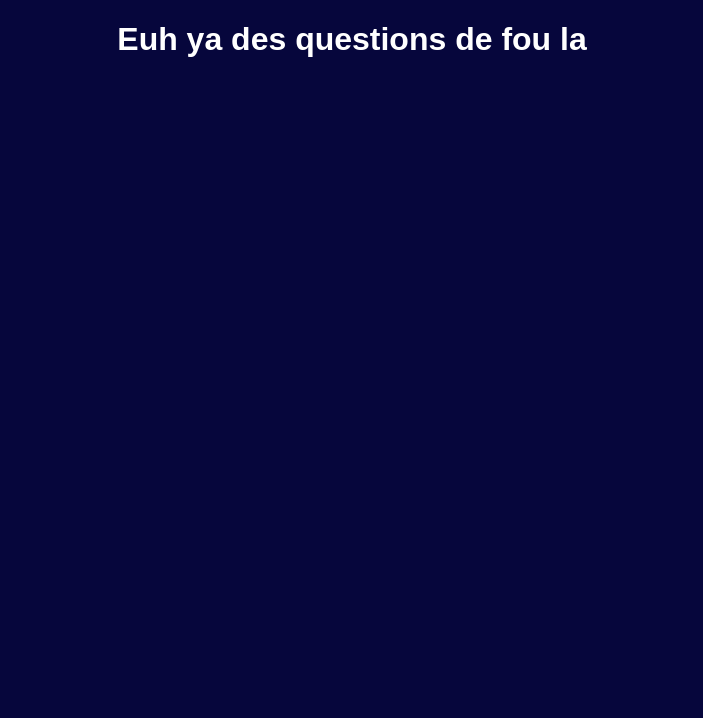
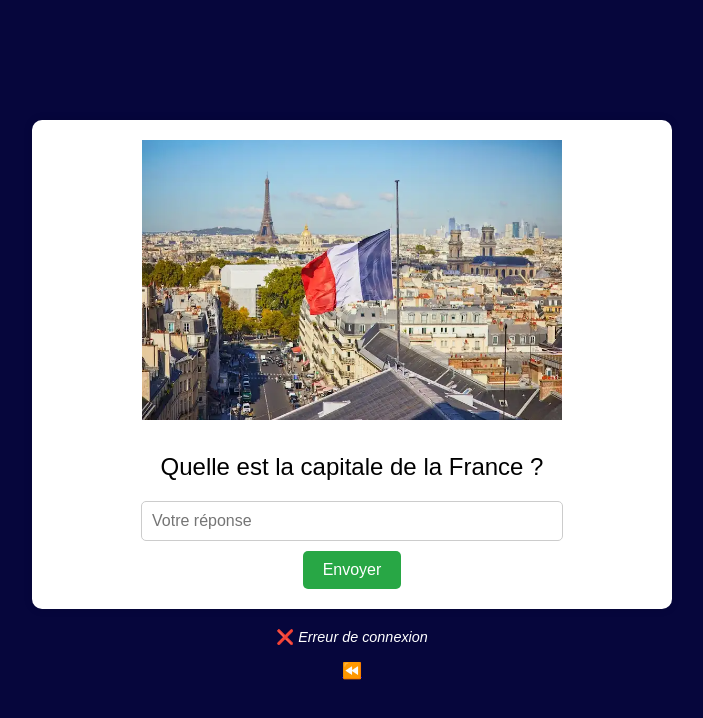
Before and after one commit to LucasAstley/Youtubesque, a plain HTML site: page questions.html in a window 1280 px wide. Shown: the whole page, without its empty margins (288-991 px from the left). Drawn offline with Linux system fonts and the light colour scheme.

Commit message:
Login base + start multiple questions show

```diff
--- a/css/questions.css
+++ b/css/questions.css
@@ -1,10 +1,62 @@
+/* css/questions.css */
 body {
     font-family: Arial, sans-serif;
-    text-align: center;
     background-color: #06063c;
     margin: 0;
     padding: 0;
+    display: flex;
+    flex-direction: column;
+    justify-content: center;
+    align-items: center;
+    height: 100vh;
 }
-h1 {
-    color: #ffffff;
+.container {
+    background-color: #ffffff;
+    padding: 20px;
+    border-radius: 10px;
+    box-shadow: 0 0 10px rgba(0, 0, 0, 0.1);
+    width: 80%;
+    max-width: 600px;
+    text-align: center;
 }
+.container img {
+    width: 70%;
+    height: auto;
+    margin-bottom: 5px;
+}
+.question {
+    font-size: 1.5em;
+    margin-bottom: 20px;
+}
+.form-group {
+    display: flex;
+    flex-direction: column;
+    align-items: center;
+    width: 100%;
+}
+.form-group input[type="text"] {
+    padding: 10px;
+    font-size: 1em;
+    border: 1px solid #ccc;
+    border-radius: 5px;
+    margin-bottom: 10px;
+    width: 100%;
+    max-width: 400px;
+}
+.form-group button {
+    padding: 10px 20px;
+    font-size: 1em;
+    background-color: #28a745;
+    color: white;
+    border: none;
+    border-radius: 5px;
+    cursor: pointer;
+}
+.form-group button:hover {
+    background-color: #218838;
+}
+.status {
+    margin-top: 20px;
+    font-size: 0.9em;
+    color: #fff;
+}
--- a/js/main.js
+++ b/js/main.js
@@ -1,20 +1,29 @@
+//Fonctions
 function delay(ms) {
     return new Promise(resolve => setTimeout(resolve, ms));
 }
 
+//Events
 document.addEventListener('DOMContentLoaded', (event) => {
-    let playerPseudo = '';
-    document.getElementById('playButton').addEventListener('click', function() {
-        pseudo=document.getElementById('pseudo').value;
-        if (pseudo === '') {
-            document.getElementById('alert').style.display = 'block';
-        } else {
-            playerPseudo = document.getElementById('pseudo').value;
-            console.log('Pseudo enregistré :', playerPseudo);
-            window.location.href = 'questions.html';
-            delay(2000).then(() => {
-                alert('Bienvenue !');
-            });
+    document.getElementById('body').addEventListener('keypress', function(e) {
+        if (e.key === 'Enter') {
+            launchgame();
         }
     });
+    document.getElementById('playButton').addEventListener('click', function() {
+        launchgame();
+    });
 });
+
+function launchgame() {
+    let pseudo=document.getElementById('pseudo').value;
+    if (pseudo === '') {
+        document.getElementById('alert').style.display = 'block';
+    } else {
+        sessionStorage.setItem("playerPseudo", pseudo);
+        console.log('Pseudo enregistré :', pseudo);
+        delay(100).then(() => {
+            window.location.href = 'questions.html';
+        });
+    }
+}
--- a/js/questions.js
+++ b/js/questions.js
@@ -0,0 +1,42 @@
+//Variables
+var questionNumber= 0;
+const questionImg= document.getElementById('questionImg');
+const questionTxt= document.getElementById('questionTxt');
+const questions=[
+    "Quelle est la capitale de la France ?",
+    "Quelle est la capitale de l'Espagne ?",
+    "Quelle est la capitale de l'Italie ?",
+    "Quelle est la capitale de l'Allemagne ?"
+]
+const images=[
+    "assets/questions/1.png",
+    "assets/questions/2.png",
+    "assets/questions/3.png",
+    "assets/questions/4.png"
+]
+
+//Fonctions
+document.addEventListener('DOMContentLoaded', (event) => {
+    const playerPseudo = sessionStorage.getItem("playerPseudo");
+    if (playerPseudo === null || playerPseudo === '') {
+        document.getElementById('status').innerHTML = "❌ <i>Erreur de connexion</i>";
+    } else {
+        document.getElementById('status').innerHTML = "✅ <i>Connecté en tant que :  " + playerPseudo + "</i>";
+    }
+    showQuestion();
+});
+
+//listener
+document.getElementById('sendButton').addEventListener('click', function() {
+    nextQuestion();
+    showQuestion();
+});
+
+function nextQuestion() {
+    questionNumber++;
+}
+
+function showQuestion() {
+    questionTxt.innerHTML = questions[questionNumber];
+    questionImg.src = images[questionNumber];
+}
--- a/questions.html
+++ b/questions.html
@@ -9,7 +9,17 @@
 
 <body>
 
-    <h1>Euh ya des questions de fou la</h1>
+    <div class="container">
+        <img src="/assets/questions/1.png" alt="Question" id="questionImg">
+        <p class="question" id="questionTxt">Quelle est la capitale de la France ?</p>
+        <div class="form-group">
+            <input type="text" id="answer" placeholder="Votre réponse">
+            <button id="sendButton">Envoyer</button>
+        </div>
+    </div>
+
+<p class="status" id="status"></p>
+<a href="index.html">⏪</a>
 
 </body>
 
```
Also changed, not shown: index.html (+2 -1 lines), assets/questions/1.png (added), assets/questions/2.png (added), assets/questions/3.png (added), 1 other file.
